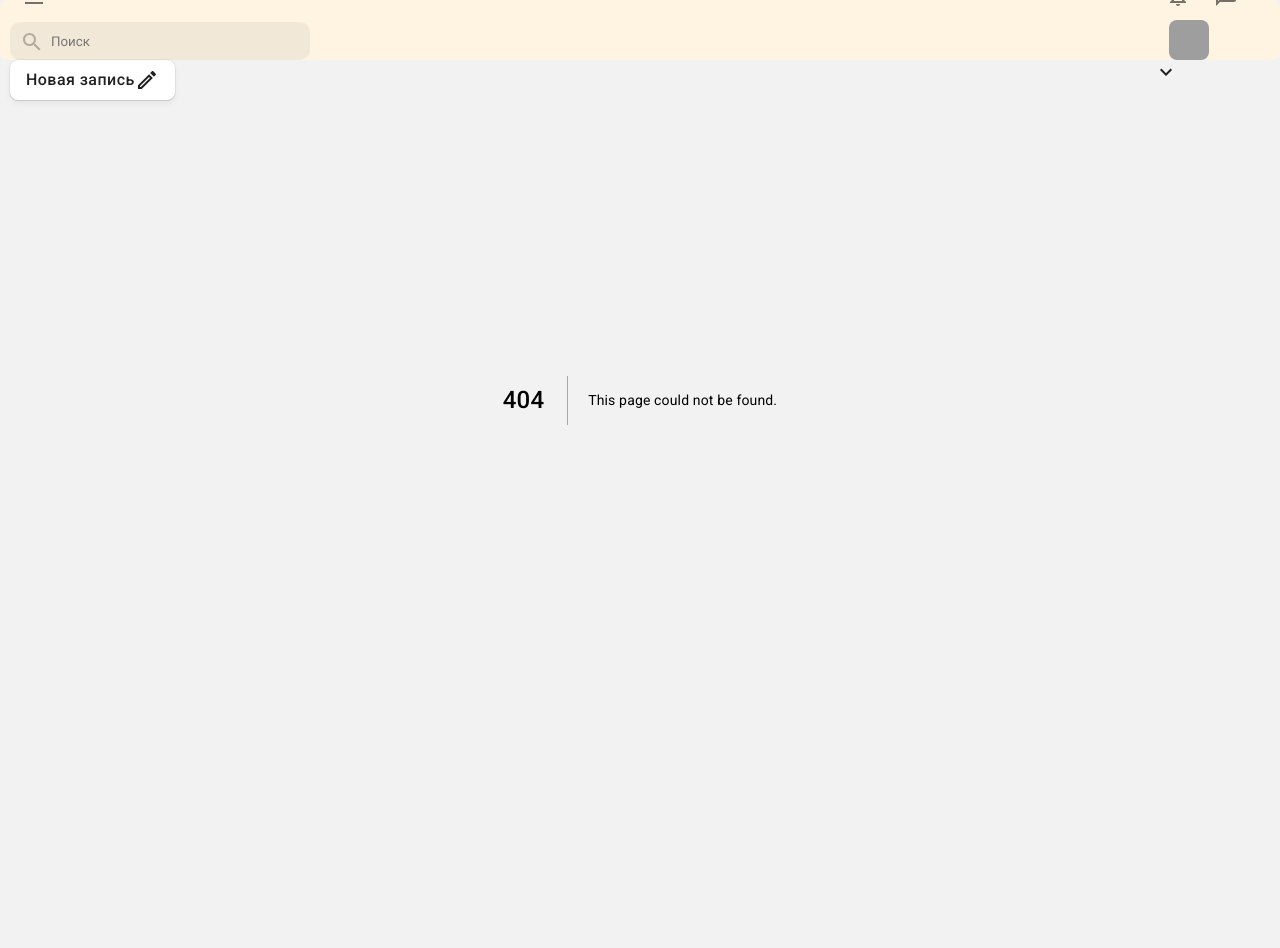
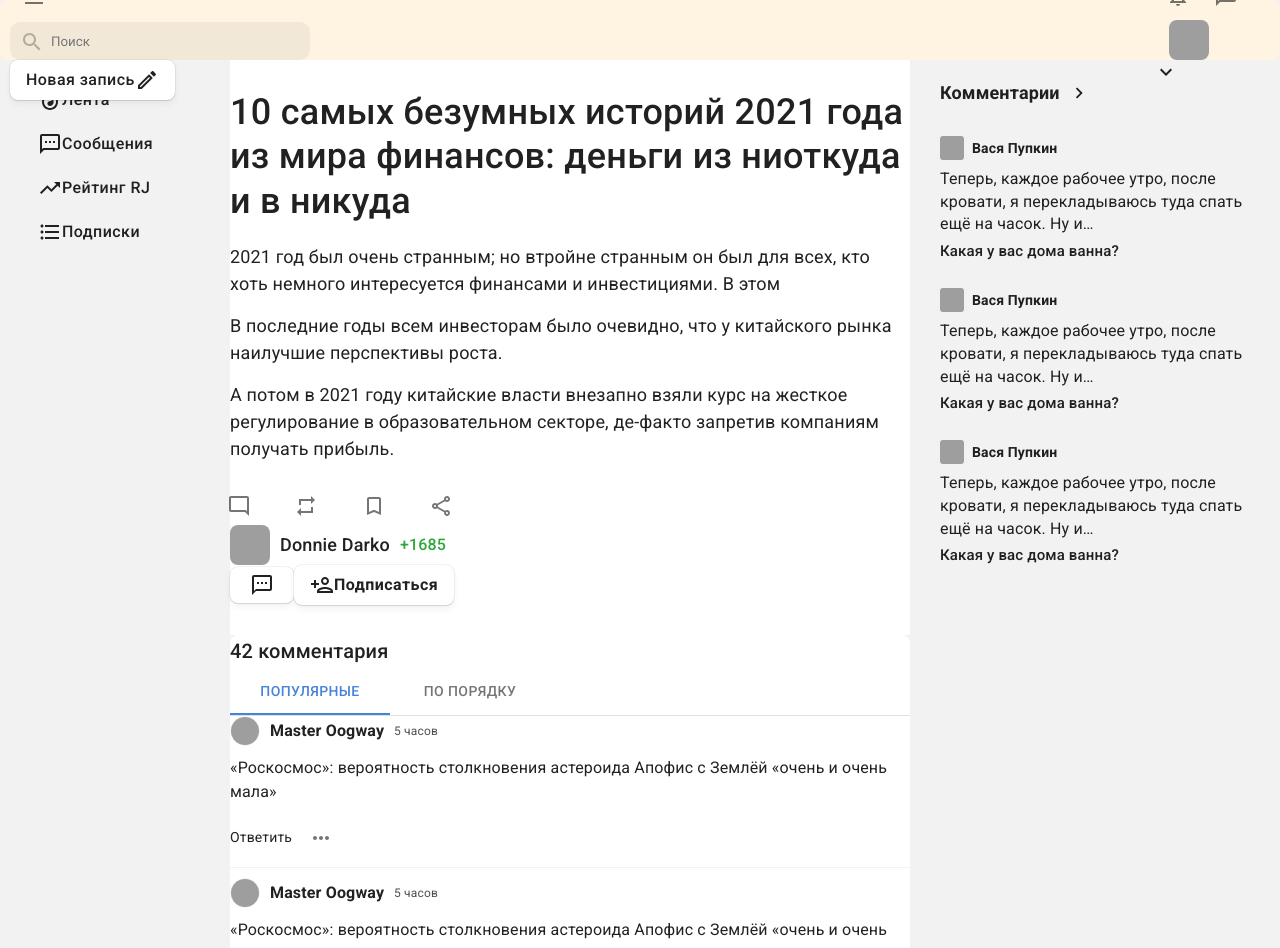
Before and after one commit to developmentwebru/rjournal, a Next.js app: page /news/test-123 in a window 1280 px wide. Before the commit this address had no page. Shown: the top 948 px of the page. Before the commit the page ends 800 px from the top, so only its background shows below. Built offline with nearby package versions, Linux system fonts and the light colour scheme; grey boxes are pictures that could not be loaded.

Commit message:
add comment

```diff
--- /dev/null
+++ b/components/Comment/Comment.module.scss
@@ -0,0 +1,42 @@
+.comment {
+  margin-bottom: 10px;
+  padding-bottom: 5px;
+  border-bottom: 1px solid rgba(0, 0, 0, 0.05);
+}
+
+.userInfo {
+  display: flex;
+  align-items: center;
+  margin-bottom: 10px;
+
+  img {
+    width: 30px;
+    height: 30px;
+    border-radius: 30px;
+    border: 1px solid rgba(0, 0, 0, 0.05);
+    margin-right: 10px;
+  }
+
+  b {
+    font-size: 16px;
+  }
+
+  span {
+    font-size: 12px;
+    opacity: 0.8;
+    margin-left: 10px;
+  }
+}
+
+.text {
+  margin-bottom: 10px !important;
+}
+.replyBtn {
+  font-size: 14px;
+  cursor: pointer;
+  margin-right: 5px;
+
+  &:hover {
+    color: #346eb8;
+  }
+}
--- /dev/null
+++ b/components/Comment/index.tsx
@@ -0,0 +1,55 @@
+import React from "react";
+import { Typography, IconButton, Menu, MenuItem } from "@material-ui/core";
+import MoreHorizIcon from "@mui/icons-material/MoreHoriz";
+import styles from "./Comment.module.scss";
+
+interface CommentProps {
+  user: {
+    fullname: string;
+  };
+  text: string;
+}
+
+export const Comment: React.FC<CommentProps> = ({ user, text }) => {
+  const [anchorEl, setAnchorEl] = React.useState(null);
+
+  const handleClick = (event) => {
+    setAnchorEl(event.currentTarget);
+  };
+
+  const handleClose = () => {
+    setAnchorEl(null);
+  };
+
+  return (
+    <div className={styles.comment}>
+      <div className={styles.userInfo}>
+        <img
+          src="http://batona.net/uploads/posts/2018-04/1524549377_01.jpg"
+          alt="Avatar"
+        />
+        <b>Master Oogway</b>
+        <span>5 часов</span>
+      </div>
+      <Typography className={styles.text}>
+        «Роскосмос»: вероятность столкновения астероида Апофис с Землёй «очень и
+        очень мала»
+      </Typography>
+      <span className={styles.replyBtn}>Ответить</span>
+      <IconButton onClick={handleClick}>
+        <MoreHorizIcon />
+      </IconButton>
+
+      <Menu
+        anchorEl={anchorEl}
+        elevation={2}
+        keepMounted
+        open={Boolean(anchorEl)}
+        onClose={handleClose}
+      >
+        <MenuItem onClick={handleClose}>Удалить</MenuItem>
+        <MenuItem onClick={handleClose}>Редактировать</MenuItem>
+      </Menu>
+    </div>
+  );
+};
--- /dev/null
+++ b/components/FullPost/FullPost.module.scss
@@ -0,0 +1,38 @@
+.paper {
+  margin-top: -20px;
+  border-radius: 0 !important;
+  padding: 30px 0;
+
+  p {
+    margin-bottom: 15px;
+    font-size: 18px;
+  }
+}
+
+.title {
+  font-weight: 500 !important;
+  margin-bottom: 20px !important;
+  font-size: 36px !important;
+}
+
+.userInfo {
+  display: flex;
+  align-items: center;
+  img {
+    width: 40px;
+    height: 40px;
+    border-radius: 8px;
+  }
+  b {
+    font-size: 18px;
+    margin-right: 10px;
+    margin-left: 10px;
+    font-weight: 500;
+  }
+
+  span {
+    font-size: 16px;
+    color: #2ea83a;
+    font-weight: 500;
+  }
+}
--- /dev/null
+++ b/components/FullPost/index.tsx
@@ -0,0 +1,55 @@
+import { Paper, Typography, Button } from "@material-ui/core";
+import PostAction from "../PostActions";
+import MessageIcon from "@mui/icons-material/TextsmsOutlined";
+import UserAddIcon from "@mui/icons-material/PersonAddOutlined";
+import styles from "./FullPost.module.scss";
+
+export default function FullPost() {
+  return (
+    <Paper elevation={0} className={styles.paper}>
+      <div style={{ margin: "0 auto", width: 680 }}>
+        <Typography variant="h4" className={styles.title}>
+          10 самых безумных историй 2021 года из мира финансов: деньги из
+          ниоткуда и в никуда
+        </Typography>
+        <div>
+          <Typography>
+            2021 год был очень странным; но втройне странным он был для всех,
+            кто хоть немного интересуется финансами и инвестициями. В этом
+          </Typography>
+          <Typography>
+            В последние годы всем инвесторам было очевидно, что у китайского
+            рынка наилучшие перспективы роста.
+          </Typography>
+          <Typography>
+            А потом в 2021 году китайские власти внезапно взяли курс на жесткое
+            регулирование в образовательном секторе, де-факто запретив компаниям
+            получать прибыль.{" "}
+          </Typography>
+          <div style={{ width: 250, marginLeft: "-15px" }}>
+            <PostAction />
+          </div>
+          <div className="d-flex justify-between align-center mt-30 mb-30">
+            <div className={styles.userInfo}>
+              <img
+                src="http://batona.net/uploads/posts/2018-04/1524549377_01.jpg"
+                alt="Avatar"
+              />
+              <b>Donnie Darko</b>
+              <span>+1685</span>
+            </div>
+            <div>
+              <Button variant="contained" className="mr-15">
+                <MessageIcon />
+              </Button>
+              <Button variant="contained">
+                <UserAddIcon />
+                <b className="ml-10">Подписаться</b>
+              </Button>
+            </div>
+          </div>
+        </div>
+      </div>
+    </Paper>
+  );
+}
--- /dev/null
+++ b/components/PostActions.tsx
@@ -0,0 +1,49 @@
+import React, { CSSProperties } from "react";
+
+import { IconButton } from "@material-ui/core";
+
+import {
+  ModeCommentOutlined as CommentsIcon,
+  RepeatOutlined as RepostIcon,
+  BookmarkBorderOutlined as FavoriteIcon,
+  ShareOutlined as ShareIcon,
+} from "@mui/icons-material";
+
+const styles: CSSProperties = {
+  listStyle: "none",
+  position: "relative",
+  top: "5px",
+  justifyContent: "space-between",
+  padding: "0",
+  margin: "0",
+  display: "flex",
+};
+
+const PostAction: React.FC = () => {
+  return (
+    <ul style={styles}>
+      <li>
+        <IconButton>
+          <CommentsIcon />
+        </IconButton>
+      </li>
+      <li>
+        <IconButton>
+          <RepostIcon />
+        </IconButton>
+      </li>
+      <li>
+        <IconButton>
+          <FavoriteIcon />
+        </IconButton>
+      </li>
+      <li>
+        <IconButton>
+          <ShareIcon />
+        </IconButton>
+      </li>
+    </ul>
+  );
+};
+
+export default PostAction;
--- a/components/SideComments/SideComments.module.scss
+++ b/components/SideComments/SideComments.module.scss
@@ -3,6 +3,7 @@
   margin-bottom: 2px;
   position: sticky;
   top: 80px;
+  margin-left: 30px;
   h3 {
     display: flex;
     align-items: center;
--- a/next.config.js
+++ b/next.config.js
@@ -2,6 +2,6 @@
 module.exports = {
   reactStrictMode: true,
   images: {
-    domains: ["leonardo.osnova.io"],
+    domains: ["leonardo.osnova.io", "batona.net"],
   },
 };
--- /dev/null
+++ b/pages/news/[slug].tsx
@@ -0,0 +1,33 @@
+import { Divider, Paper, Tab, Tabs, Typography } from "@material-ui/core";
+import FullPost from "../../components/FullPost";
+import { MainLayout } from "../../layouts/MainLayout";
+import { Comment } from "../../components/Comment";
+
+export default function Home() {
+  return (
+    <MainLayout className="mb-50" contentFullWidth>
+      <FullPost />
+      <Paper elevation={0} className="mt-40 p-30">
+        <Typography variant="h6" className="mb-20">
+          42 комментария
+        </Typography>
+
+        <Tabs
+          className="mt-20"
+          value={0}
+          indicatorColor="primary"
+          textColor="primary"
+        >
+          <Tab label="Популярные" />
+          <Tab label="По порядку" />
+        </Tabs>
+        <Divider />
+        <div className="mb-20" />
+        <Comment />
+        <Comment />
+        <Comment />
+        <Comment />
+      </Paper>
+    </MainLayout>
+  );
+}
```
Also changed, not shown: components/Post/Post.module.scss (+0 -10 lines), components/Post/index.tsx (+11 -31 lines).
